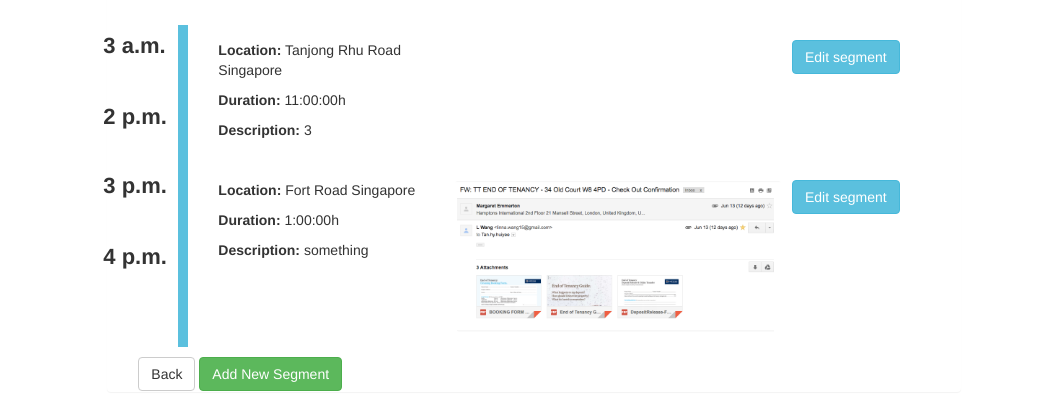
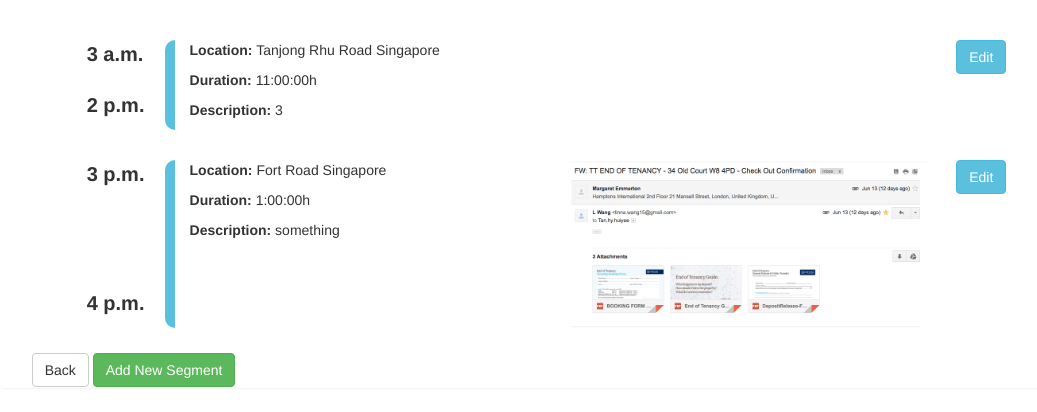
Before and after one commit to lw4715/triplan, a Django app: page /6/ in a window 1280 px wide. Shown: the part 810-1222 px from the top of the page, without its empty margins (106-1143 px from the left). After the commit the page ends 1197 px from the top, so only its background shows below. Run offline with Django 3.2, Linux system fonts and the light colour scheme; a user stored in the database is signed in; data comes from the database, SQL or seed files in the repository; some libraries are stand-ins or nearby versions.

Commit message:
itinerary list ui changes

```diff
--- a/triplan/static/custom.css
+++ b/triplan/static/custom.css
@@ -39,25 +39,30 @@
 }
 
 /* Timeline */
+.segment-wrapper {
+    display: flex;
+}
+
 .itinerary-seg {
     border-left: 10px #5bc0de solid;
+    border-radius: 10px;
 }
 
 .timings {
-    position: absolute;
-    left: -20px;
-    font-size: 22px;
+    font-size: 20px;
     font-weight: bold;
+    padding: 0 !important;
+    text-align: right;
 }
 
 .start-time {
-    position: relative;
-    top: -10px;
+    position: absolute;
+    top: 0;
 }
 
 .end-time {
-    position: relative;
-    bottom: -20px;
+    position: absolute;
+    bottom: 0;
 }
 /* itinerary text overlay on preview*/
 .itinerary-preview {
--- a/triplan/templates/triplan/itinerary_detail.html
+++ b/triplan/templates/triplan/itinerary_detail.html
@@ -15,7 +15,7 @@
 {% block body %}
 {% load humanize %}
 
-<div class="panel col-sm-8 col-sm-offset-2">
+<div class="panel col-sm-10 col-sm-offset-1">
     <div class="col-sm-12">
         <h2 class="center">{{ itinerary.title }}</h2>
         <small class="pull-right margin-bottom-5">added by {{ itinerary.owner }} on {{ itinerary.date_added | naturaltime }}</small>
@@ -42,27 +42,27 @@
     <div class="col-sm-12 margin-top-20">
         <ul>
         {% for segment in itinerary.itinerarysegment_set.all %}
-            <div class="panel-body itinerary-seg">
-            <div class="timings">
+            <div class="panel-body segment-wrapper">
+            <div class="col-sm-1 timings">
                 <p class="start-time">{{ segment.start_time }}</p>
                 <p class="end-time">{{ segment.end_time }}</p>
             </div>
-            <div class="col-sm-4">
+            <div class="col-sm-5 itinerary-seg">
                 <p><strong>Location:</strong> {{ segment.location }}</p>
                 <p><strong>Duration:</strong> {{ segment.duration }}h</p>
 {#                <p><strong>From:</strong> {{ segment.start_time }}</p>#}
 {#                <p><strong>To:</strong> {{ segment.end_time }}</p>#}
                 <p><strong>Description:</strong> {{ segment.description }}</p>
             </div>
-            <div class="col-sm-6">
+            <div class="col-sm-5">
                 {% if segment.photo %}
                 <img src="{{ segment.photo.url }}" class="img img-responsive full-width">
                 {% endif %}
             </div>
-            <div class="col-sm-2">
+            <div class="col-sm-1">
             {% if itinerary.owner_id == request.user.id %}
                 <a href="{% url 'triplan:itinerarysegment_edit' itinerary.id segment.id %}"
-                   class="btn btn-info pull-right">Edit segment</a>
+                   class="btn btn-info pull-right">Edit</a>
             {% endif %}
             </div>
         </div>
```
